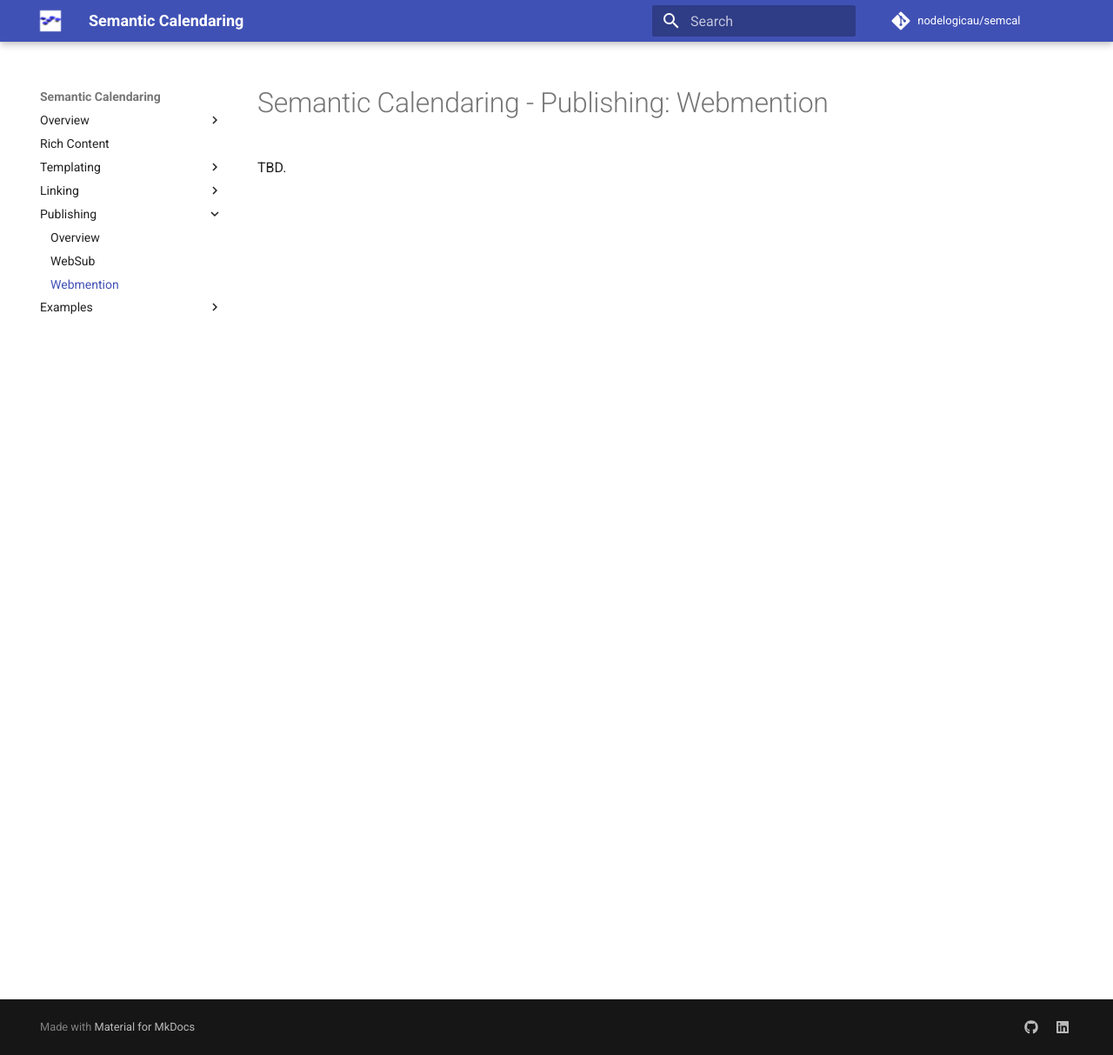
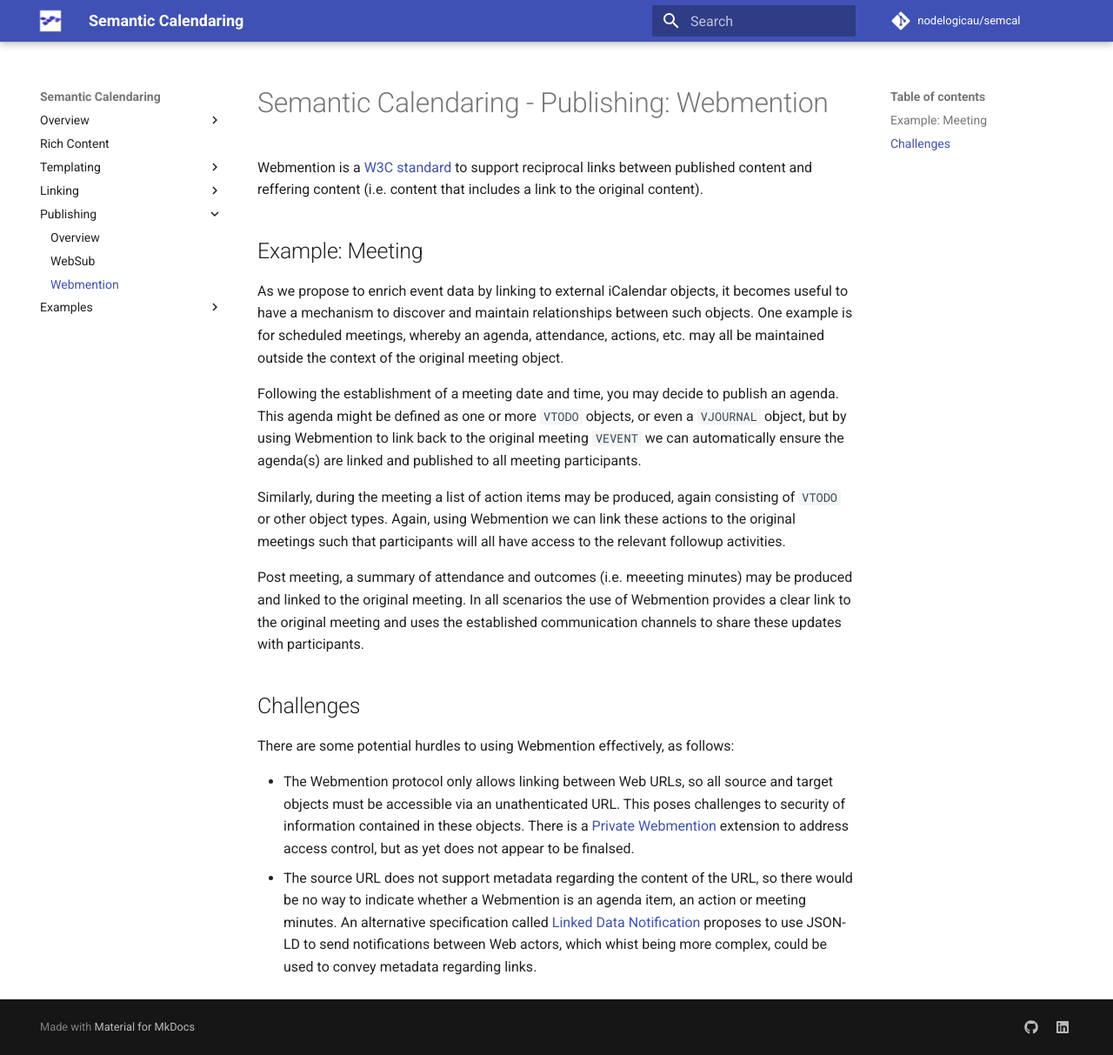
Before and after one commit to nodelogicau/semcal, an MkDocs documentation site: the page built from docs/publishing/webmention.md, in a window 1280 px wide and 1213 px high. Shown: the whole window at 87% size. Built offline with MkDocs 1.6.1 and Material for MkDocs 9.7.7, drawn with Linux system fonts in a browser that asks for light colours; comment, search, counter and statistics services are not loaded.

Commit message:
Update webmention.md

```diff
--- a/docs/publishing/webmention.md
+++ b/docs/publishing/webmention.md
@@ -1,3 +1,36 @@
 # Semantic Calendaring - Publishing: Webmention
 
-TBD.
+Webmention is a [W3C standard](https://www.w3.org/TR/webmention/) to support reciprocal links between published content
+and reffering content (i.e. content that includes a link to the original content).
+
+## Example: Meeting
+
+As we propose to enrich event data by linking to external iCalendar objects, it becomes useful to have a mechanism
+to discover and maintain relationships between such objects. One example is for scheduled meetings, whereby an
+agenda, attendance, actions, etc. may all be maintained outside the context of the original meeting object.
+
+Following the establishment of a meeting date and time, you may decide to publish an agenda. This agenda might be
+defined as one or more `VTODO` objects, or even a `VJOURNAL` object, but by using Webmention to link back to the
+original meeting `VEVENT` we can automatically ensure the agenda(s) are linked and published to all meeting
+participants.
+
+Similarly, during the meeting a list of action items may be produced, again consisting of `VTODO` or other object
+types. Again, using Webmention we can link these actions to the original meetings such that participants will all
+have access to the relevant followup activities.
+
+Post meeting, a summary of attendance and outcomes (i.e. meeeting minutes) may be produced and linked to the original
+meeting. In all scenarios the use of Webmention provides a clear link to the original meeting and uses the established
+communication channels to share these updates with participants.
+
+## Challenges
+
+There are some potential hurdles to using Webmention effectively, as follows:
+
+* The Webmention protocol only allows linking between Web URLs, so all source and target objects must be accessible
+via an unathenticated URL. This poses challenges to security of information contained in these objects. There is a
+[Private Webmention](https://indieweb.org/Private-Webmention) extension to address access control, but as yet does
+not appear to be finalsed.
+* The source URL does not support metadata regarding the content of the URL, so there would be no way to indicate
+whether a Webmention is an agenda item, an action or meeting minutes. An alternative specification called
+[Linked Data Notification](https://www.w3.org/TR/ldn/) proposes to use JSON-LD to send notifications between Web
+actors, which whist being more complex, could be used to convey metadata regarding links.
```
